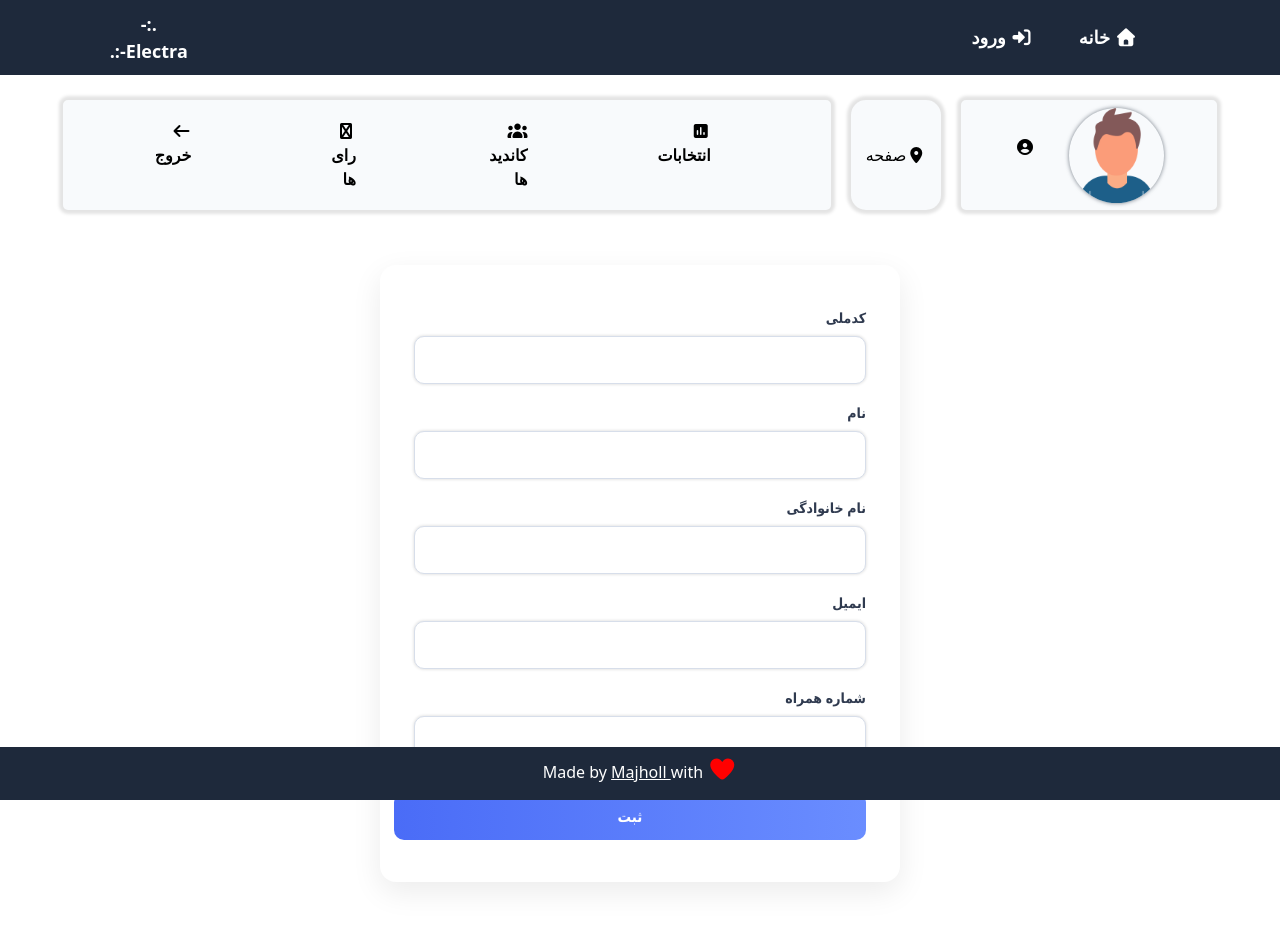
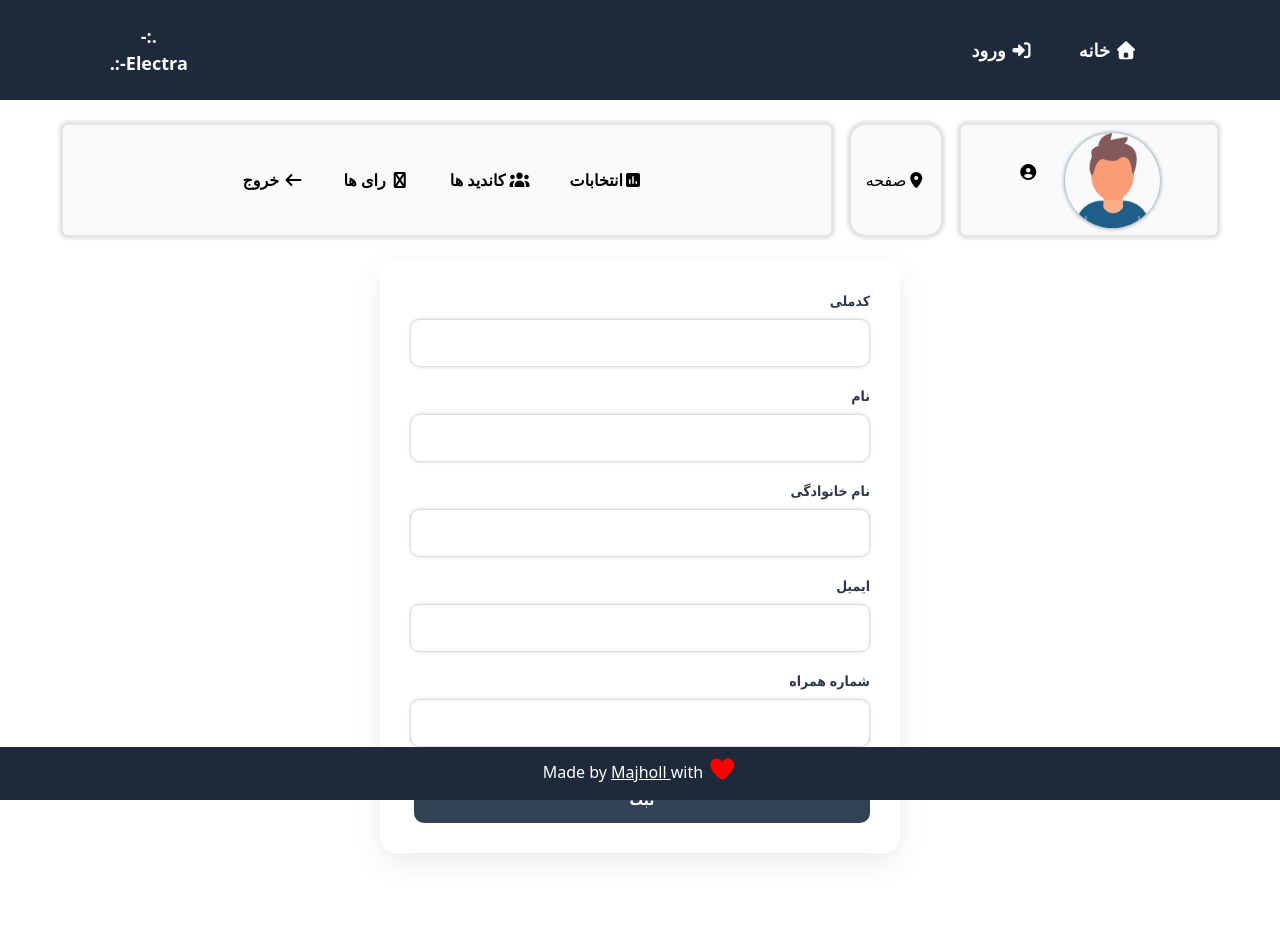
Before and after one commit to Majholl/electra, a Django app: page /registernewadmin/ in a window 1280 px wide. After the commit the page ends 857 px from the top, so only its background shows below. Run offline with Django 5.2, Linux system fonts and the light colour scheme; parts of the project's set-up code (start-up, migrations or seed data) failed here and were passed over; some libraries are stand-ins or nearby versions.

Commit message:
fixed bugs & added responsive ui

```diff
--- a/static/css/admin/sidebar.css
+++ b/static/css/admin/sidebar.css
@@ -10,6 +10,7 @@
 .userlogged-in {
     display: flex;
     width: 20%;
+    min-width: 175px;
     height: 110px;
     margin: 25px 10px 10px 10px;
     padding: 5px;
@@ -43,6 +44,7 @@
 
 .dashboard-menu {
     display: flex;
+    min-width: 500px;
     width: 60%;
     height: 110px;
     margin: 25px 10px 10px 10px;
@@ -54,12 +56,16 @@
     justify-content: center;
     border-radius: 5px;
     box-shadow: 0 0 0.2em 0.25em #0000001c;
+    word-break: break-word;
+    overflow-wrap: break-word;
 }
 
 
 
 .dashboard-menu-options {
-    width: 100%
+    display: flex;
+    flex-wrap: wrap;
+
 }
 
 
@@ -73,9 +79,10 @@
 
 
 .page {
+    width: max-content;
     font-weight: bold;
-    margin: 0px 50px 0px 50px;
-    padding: 15px;
+    padding: 5px;
+    margin: 0px 15px;
     list-style: none;
 }
 
@@ -132,7 +139,7 @@
     display: flex;
     justify-content: center;
     align-items: center;
-    margin: 0px;
+    margin: 0px 10px;
     padding: 0px;
 
 }
@@ -168,4 +175,42 @@ img {
     padding: 15px;
     border-radius: 15px;
     box-shadow: 0 0 0.2em 0.25em #0000001c;
+    overflow-wrap: break-word;
+    flex-wrap: wrap;
 }
+
+
+
+@media (max-width: 576px) {
+    .main-sidebar {
+        display: flex;
+        flex-direction: column;
+
+    }
+
+    .dashboard-menu{
+        width: stretch;
+    }
+
+    .options {
+        width: auto;
+        flex-wrap: wrap;
+    }
+}
+
+
+/*
+@media (max-width: 576px) {
+    .dashboard-home-admin {
+        grid-template-columns: 1fr;
+    }
+
+    .dahs ul a {
+        font-size: 15px;
+    }
+
+    .dahs ul li i {
+        width: 64px;
+        height: 64px;
+        font-size: 28px;
+    } */
--- a/static/css/admin/superadmin/registernewadmin.css
+++ b/static/css/admin/superadmin/registernewadmin.css
@@ -6,12 +6,13 @@
     display: flex;
     justify-content: center;
 }
+
+
 .registernewadmin-sec {
     width: 20%;
     display: flex;
     justify-content: center;
     align-items: center !important;
-    padding: 8px;
     border-radius: 10px;
 
 }
@@ -23,24 +24,28 @@
     display: flex;
     align-items: center;
     justify-content: center;
-    padding: 40px 16px;
-
+    padding: 10px 0px;
     direction: rtl;
     font-family: "Segoe UI", Tahoma, Geneva, Verdana, sans-serif;
 }
+
+
 
 .registernewadmin-form {
     width: 100%;
     max-width: 520px;
     background: #fff;
-    padding: 32px 24px;
+    padding: 20px;
+    margin: 0px 0px 50px 0px;
     border-radius: 16px;
     box-shadow: 0 10px 30px rgba(0, 0, 0, 0.08);
 }
 
+
 .registernewadmin-form > div {
     margin-bottom: 18px;
 }
+
 
 .registernewadmin-form label {
     display: block;
@@ -69,18 +74,20 @@
     box-shadow: 0 0 0 3px rgba(74, 108, 247, 0.1);
 }
 
+
 .registernewadmin-form button {
-    width: 100%;
+    width: 95%;
     height: 48px;
     border: none;
     border-radius: 10px;
-    background: linear-gradient(90deg, #4a6cf7, #6a8dff);
+    background: #334155;
     color: #fff;
     font-size: 15px;
     font-weight: 700;
     cursor: pointer;
     transition: transform 0.15s ease, opacity 0.2s ease;
 }
+
 
 .registernewadmin-form button:hover {
     opacity: 0.95;
--- a/static/css/header.css
+++ b/static/css/header.css
@@ -3,7 +3,9 @@
     background-color: #1E293B !important;
     z-index: 2;
     width: 100%;
-    height: 75px;
+    max-height: 100px;
+
+    min-height: 75px;
     direction: rtl;
 }
 
@@ -11,6 +13,12 @@
 
 .empty-div-section {
         width: 10%;
+}
+
+
+
+.navbar {
+    flex-wrap: nowrap;
 }
 
 
@@ -40,6 +48,8 @@
 }
 
 .navbar-nav  {
+    display: flex;
+    flex-direction: inherit;
     width: inherit;
     margin: 0px;
     padding: 5px 0px 5px 0px;
@@ -47,6 +57,7 @@
 
 
 .nav-item {
+    width: max-content;
     margin: 0px 10px 0px 10px;
 }
 
--- a/template/header.html
+++ b/template/header.html
@@ -2,8 +2,7 @@
 <nav class="navbar navbar-expand-lg ">
 
 
-        <div class="empty-div-section">
-        </div>
+        <div class="empty-div-section"></div>
 
 
         <div class="container-fluid" id="menu-cotainer">
--- a/template/root.html
+++ b/template/root.html
@@ -1,4 +1,6 @@
 <!DOCTYPE html>
+
+<meta name="viewport" content="width=device-width, initial-scale=1.0">
 <html>
 
 <!-- include header -->
```
